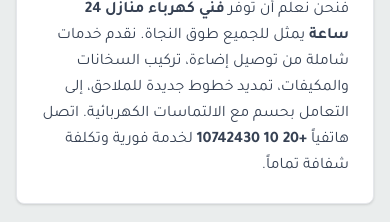
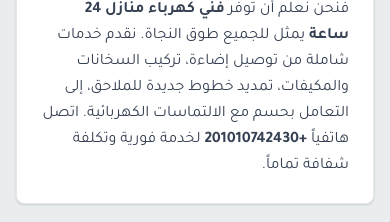
Before and after one commit to AhmedZakaria14/FanniElectricUAE, a Next.js app: page /electrician-in-ajman in a window 390 px wide. Shown: the part 1080-1302 px from the top of the page. Built offline with nearby package versions, Linux system fonts and the light colour scheme.

Commit message:
Normalize phone number in app/electrician-in-ajman/page.tsx

```diff
--- a/app/electrician-in-ajman/page.tsx
+++ b/app/electrician-in-ajman/page.tsx
@@ -10,8 +10,8 @@ import heroImage from '@/src/assets/images/ajman_electrician_1781708736147.jpg';
 import repairImage from '@/src/assets/images/emergency_night_1781706888867.jpg';
 
 export const metadata = {
-  title: 'كهربائي في عجمان - +20 10 10742430 فني كهرباء منازل 24 ساعة رخيص | الموقع متاح للإيجار',
-  description: 'الموقع متاح للإيجار. للتواصل: +20 10 10742430. مطلوب كهربائي في عجمان؟ فني كهرباء الامارات لخدمتك 24 ساعة لحل أعطال المنازل والفلل والمحلات بسرعة وأسعار تنافسية. خدمة فورية اتصل الآن.',
+  title: 'كهربائي في عجمان - +201010742430 فني كهرباء منازل 24 ساعة رخيص | الموقع متاح للإيجار',
+  description: 'الموقع متاح للإيجار. للتواصل: +201010742430. مطلوب كهربائي في عجمان؟ فني كهرباء الامارات لخدمتك 24 ساعة لحل أعطال المنازل والفلل والمحلات بسرعة وأسعار تنافسية. خدمة فورية اتصل الآن.',
   keywords: 'كهربائي في عجمان, كهربائي عجمان, كهربائي منازل في عجمان, تصليح كهرباء عجمان, اعطال كهرباء عجمان',
 };
 
@@ -57,7 +57,7 @@ export default function ElectricianInAjman() {
                   من الطبيعي أن تبحث عن <strong>كهربائي في عجمان</strong> يجمع بين الخبرة العالية والأسعار المناسبة عندما تواجه عطلاً كهربائياً. الأعطال الكهربائية عادة ما تقتحم هدوء المنزل بلا سابق إنذار، فقد يفصل القاطع فجأة صيفاً، أو تنقطع إنارة مبنى تجاري كامل مما يعطل عملك. للرد على هذه الانقطاعات المزعجة، يقدم لك <strong>فني كهرباء الامارات (FanniElectricUAE)</strong> أفضل مقاولي وفنيي الكهرباء لخدمتك في جميع المجمعات والفلل والشقق بإمارة عجمان.
                 </p>
                 <p>
-                  لا نُساوم في السلامة أو في الالتزام بالوقت؛ فنحن نعلم أن توفر <strong>فني كهرباء منازل 24 ساعة</strong> يمثل للجميع طوق النجاة. نقدم خدمات شاملة من توصيل إضاءة، تركيب السخانات والمكيفات، تمديد خطوط جديدة للملاحق، إلى التعامل بحسم مع الالتماسات الكهربائية. اتصل هاتفياً <strong>+20 10 10742430</strong> لخدمة فورية وتكلفة شفافة تماماً.
+                  لا نُساوم في السلامة أو في الالتزام بالوقت؛ فنحن نعلم أن توفر <strong>فني كهرباء منازل 24 ساعة</strong> يمثل للجميع طوق النجاة. نقدم خدمات شاملة من توصيل إضاءة، تركيب السخانات والمكيفات، تمديد خطوط جديدة للملاحق، إلى التعامل بحسم مع الالتماسات الكهربائية. اتصل هاتفياً <strong>+201010742430</strong> لخدمة فورية وتكلفة شفافة تماماً.
                 </p>
               </div>
             </div>
@@ -249,7 +249,7 @@ export default function ElectricianInAjman() {
 
               <a href="tel:+201010742430" className="w-full bg-[#FFD814] hover:bg-[#F7CA00] text-amazon-blue font-bold py-3.5 rounded-full shadow-sm transition-all duration-200 flex flex-col items-center justify-center gap-1 mb-4 border border-[#F2C200]">
                 <span className="text-xs font-normal">تواصل هاتفياً مباشرة</span>
-                <span className="text-lg tracking-wider" dir="ltr">+20 10 10742430</span>
+                <span className="text-lg tracking-wider" dir="ltr">+201010742430</span>
               </a>
 
               <a href="https://wa.me/201010742430" target="_blank" rel="noopener noreferrer" className="w-full bg-[#25D366] hover:bg-[#20bd5a] text-white font-bold py-3 rounded-full shadow-sm transition-all duration-200 flex items-center justify-center gap-2 mb-6">
```
